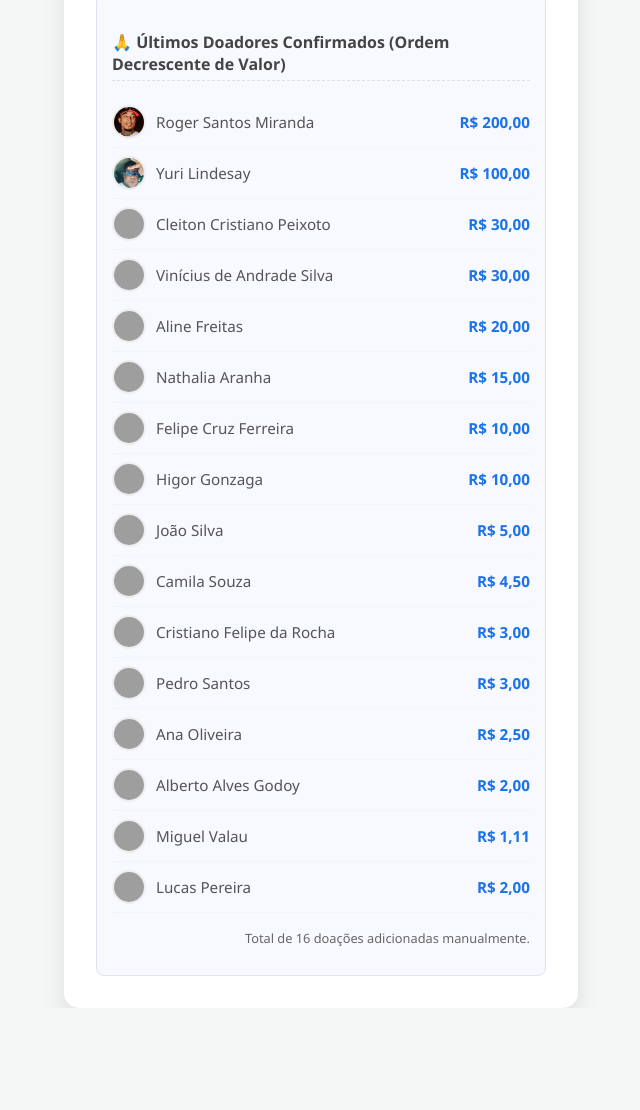
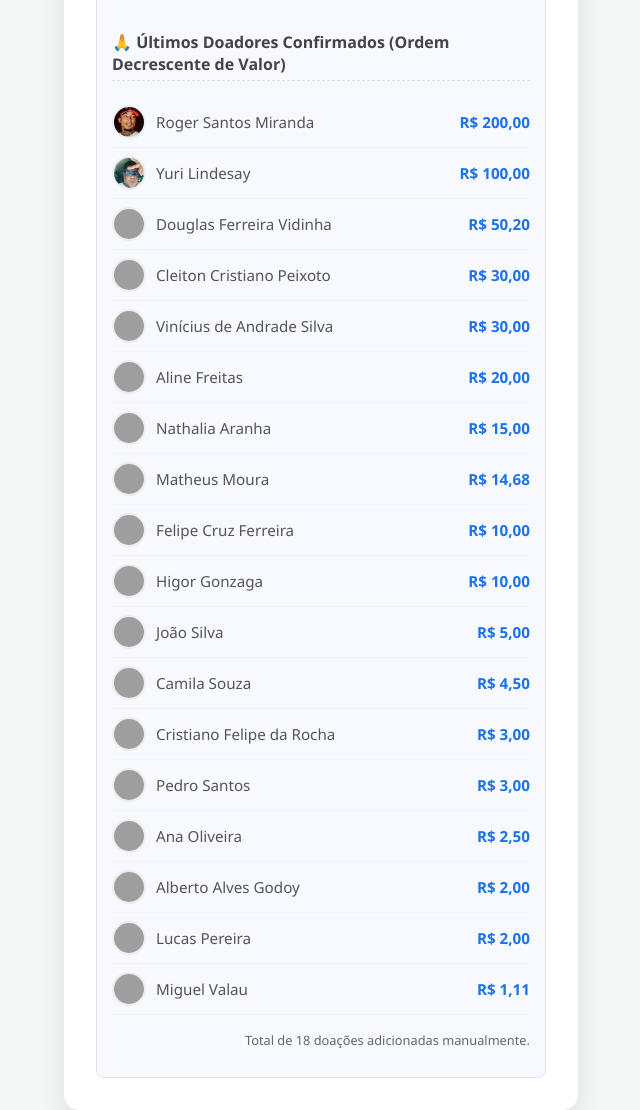
Before and after one commit to carlosjr77/Vakinha, a plain HTML site: page index.html in a window 1280 px wide. Shown: the part 787-1897 px from the top of the page, without its empty margins (319-959 px from the left). Before the commit the page ends 1795 px from the top, so only its background shows below. Drawn offline with Linux system fonts and the light colour scheme; grey boxes are pictures that could not be loaded.

Commit message:
Update index.html

```diff
--- a/index.html
+++ b/index.html
@@ -58,8 +58,8 @@
             background: linear-gradient(90deg, #00c853, #69f0ae);
             height: 100%;
             border-radius: 20px 0 0 20px;
-            /* **ATUALIZADO:** 26.00% da meta de R$ 3.000,00 (R$ 780,11) */
-            width: 26.00%;
+            /* **ATUALIZADO:** 28.17% da meta de R$ 3.000,00 (R$ 844,99) */
+            width: 28.17%;
             transition: width 0.5s ease;
         }
 
@@ -216,11 +216,11 @@
         </p>
 
         <div class="progress-container">
-            <div class="progress-bar" style="width: 26.00%;"></div>
+            <div class="progress-bar" style="width: 28.17%;"></div>
         </div>
 
         <div class="stats">
-            <span>Arrecadado: <span class="highlight" id="valor-arrecadado">R$ 780,11</span></span>
+            <span>Arrecadado: <span class="highlight" id="valor-arrecadado">R$ 844,99</span></span>
             <span>Meta: R$ 3.000,00</span>
         </div>
 
@@ -259,6 +259,13 @@
                 </li>
                 <li>
                     <div class="donor-info">
+                        <img src="https://picsum.photos/30/30?random=16" class="donor-avatar" alt="Foto de Douglas Ferreira Vidinha">
+                        Douglas Ferreira Vidinha
+                    </div>
+                    <span class="donor-amount">R$ 50,20</span>
+                </li>
+                <li>
+                    <div class="donor-info">
                         <img src="https://picsum.photos/30/30?random=12" class="donor-avatar" alt="Foto de Cleiton Cristiano Peixoto">
                         Cleiton Cristiano Peixoto
                     </div>
@@ -284,6 +291,13 @@
                         Nathalia Aranha
                     </div>
                     <span class="donor-amount">R$ 15,00</span>
+                </li>
+                <li>
+                    <div class="donor-info">
+                        <img src="https://picsum.photos/30/30?random=17" class="donor-avatar" alt="Foto de Matheus Moura">
+                        Matheus Moura
+                    </div>
+                    <span class="donor-amount">R$ 14,68</span>
                 </li>
                 <li>
                     <div class="donor-info">
@@ -343,21 +357,21 @@
                 </li>
                 <li>
                     <div class="donor-info">
+                        <img src="https://picsum.photos/30/30?random=5" class="donor-avatar" alt="Foto de Lucas P.">
+                        Lucas Pereira
+                    </div>
+                    <span class="donor-amount">R$ 2,00</span>
+                </li>
+                <li>
+                    <div class="donor-info">
                         <img src="https://picsum.photos/30/30?random=15" class="donor-avatar" alt="Foto de Miguel Valau">
                         Miguel Valau
                     </div>
                     <span class="donor-amount">R$ 1,11</span>
                 </li>
-                <li>
-                    <div class="donor-info">
-                        <img src="https://picsum.photos/30/30?random=5" class="donor-avatar" alt="Foto de Lucas P.">
-                        Lucas Pereira
-                    </div>
-                    <span class="donor-amount">R$ 2,00</span>
-                </li>
             </ul>
             <p style="text-align: right; font-size: 0.8em; margin-top: 10px; color: #666;">
-                Total de 16 doações adicionadas manualmente.
+                Total de 18 doações adicionadas manualmente.
             </p>
         </div>
     </div>
```
